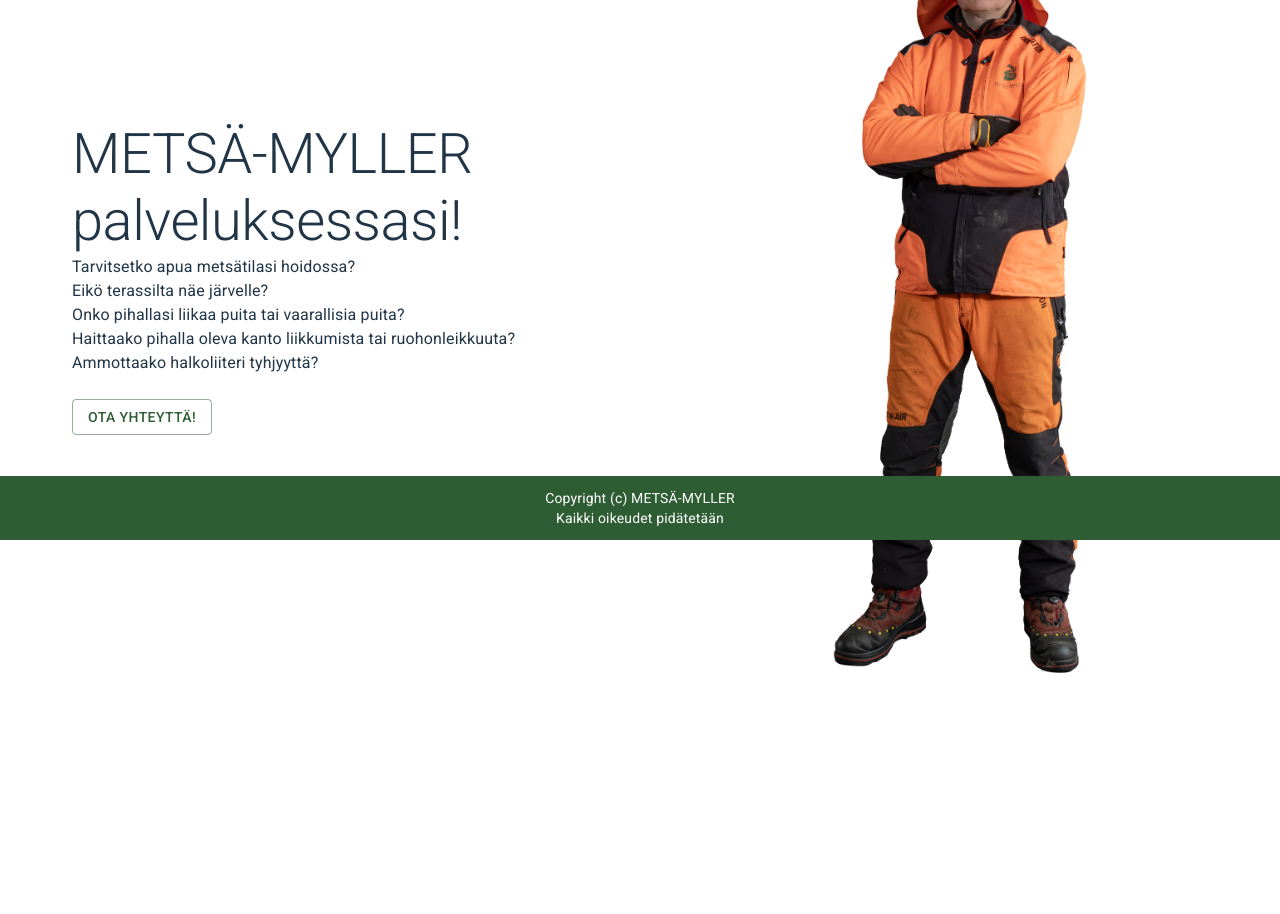
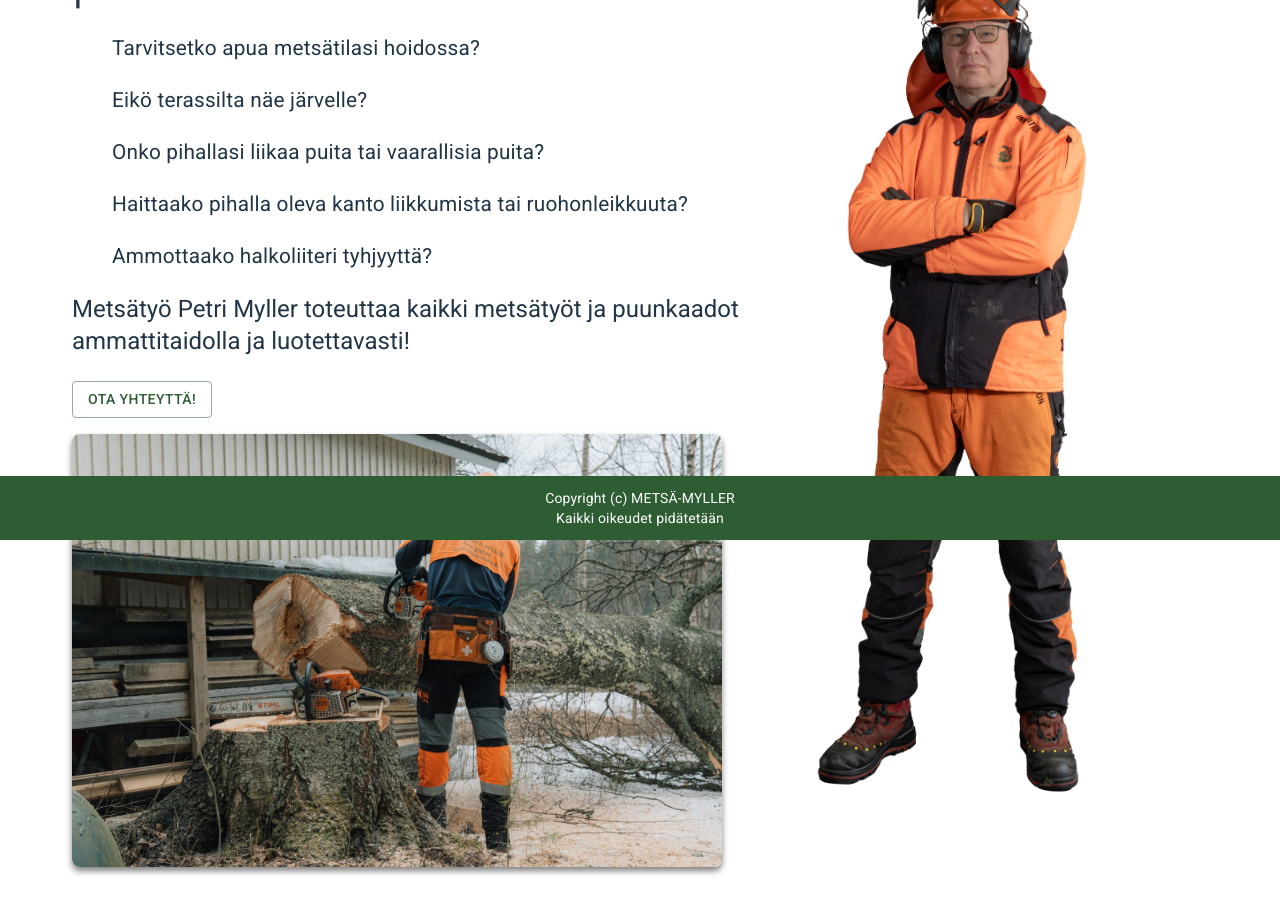
Before and after one commit to roopemyller/metsa-myller-websource, a React (Vite) app: page / in a window 1280 px wide. Shown: the part 260-1174 px from the top of the page. Before the commit the page ends 1076 px from the top, so only its background shows below. Built offline with nearby package versions, Linux system fonts and the light colour scheme.

Commit message:
added some content to home page

```diff
--- a/src/components/Home.tsx
+++ b/src/components/Home.tsx
@@ -13,15 +13,34 @@
         >
             <Box sx={{ flexGrow: 1, justifyContent: { xs: "center", md: "left" } }}>
                 <Typography variant="h2" sx={{wordBreak: "break-word", fontSize: { xs: '2.5rem', md: '3.5rem' }}}>METSÄ-MYLLER palveluksessasi!</Typography>
-                <Typography variant="body1">
-                    Tarvitsetko apua metsätilasi hoidossa? <br/>
-                    Eikö terassilta näe järvelle? <br/>
-                    Onko pihallasi liikaa puita tai vaarallisia puita? <br/>
-                    Haittaako pihalla oleva kanto liikkumista tai ruohonleikkuuta? <br/>
-                    Ammottaako halkoliiteri tyhjyyttä?
+                <Typography variant="body1" sx={{ fontSize: { xs: '1rem', md: '1.3rem' } }}>
+                    <ul>Tarvitsetko apua metsätilasi hoidossa?</ul>
+                    <ul>Eikö terassilta näe järvelle?</ul>
+                    <ul>Onko pihallasi liikaa puita tai vaarallisia puita?</ul>
+                    <ul>Haittaako pihalla oleva kanto liikkumista tai ruohonleikkuuta?</ul>
+                    <ul>Ammottaako halkoliiteri tyhjyyttä?</ul>
+                </Typography>
+                <Typography variant="h5" sx={{ marginTop: 2 }}>
+                    Metsätyö Petri Myller toteuttaa kaikki metsätyöt ja puunkaadot ammattitaidolla ja luotettavasti!
                 </Typography>
                 <br />
                 <Button variant="outlined" color="primary" component={Link} to="/yhteystiedot">Ota yhteyttä!</Button>
+                <br />
+                <Box
+                    component="img"
+                    src="./yleis-2.jpg"
+                    alt="Metsä-Myller Yleiskuva"
+                    sx={{
+                        display: { xs: "none", md: "block" },
+                        marginTop: 2,
+                        width: '100%',
+                        maxWidth: '650px',
+                        height: 'auto',
+                        objectFit: 'contain',
+                        borderRadius: '8px',
+                        boxShadow: '0 4px 6px rgba(0, 0, 0, 0.5)',
+                    }}
+                />
             </Box>
             <Box
                 display={{ xs: "none", md: "block" }}
@@ -30,7 +49,7 @@
                 alt="Metsä-Myller henkilökuva"
                 sx={{
                     paddingRight: 15,
-                    maxHeight: 800,
+                    maxHeight: 850,
                     width: 'auto',
                     objectFit: 'contain',
                 }}
@@ -41,7 +60,7 @@
                 src={"./henkilo-1.jpg"}
                 alt="Metsä-Myller henkilökuva"
                 sx={{
-                    maxHeight: 400,
+                    maxHeight: 550,
                     width: 'auto',
                     objectFit: 'contain',
                     borderRadius: '8px',
```
